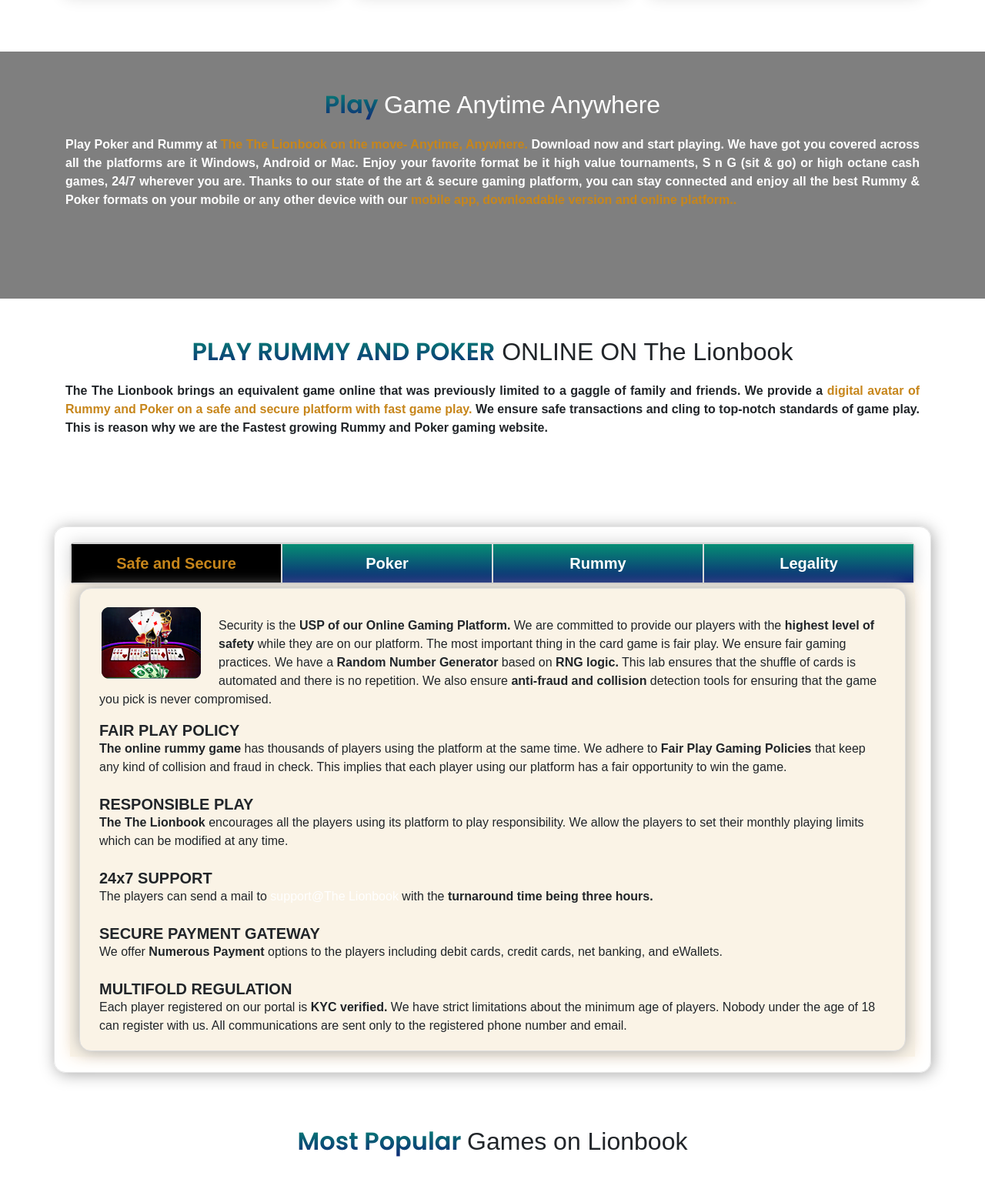
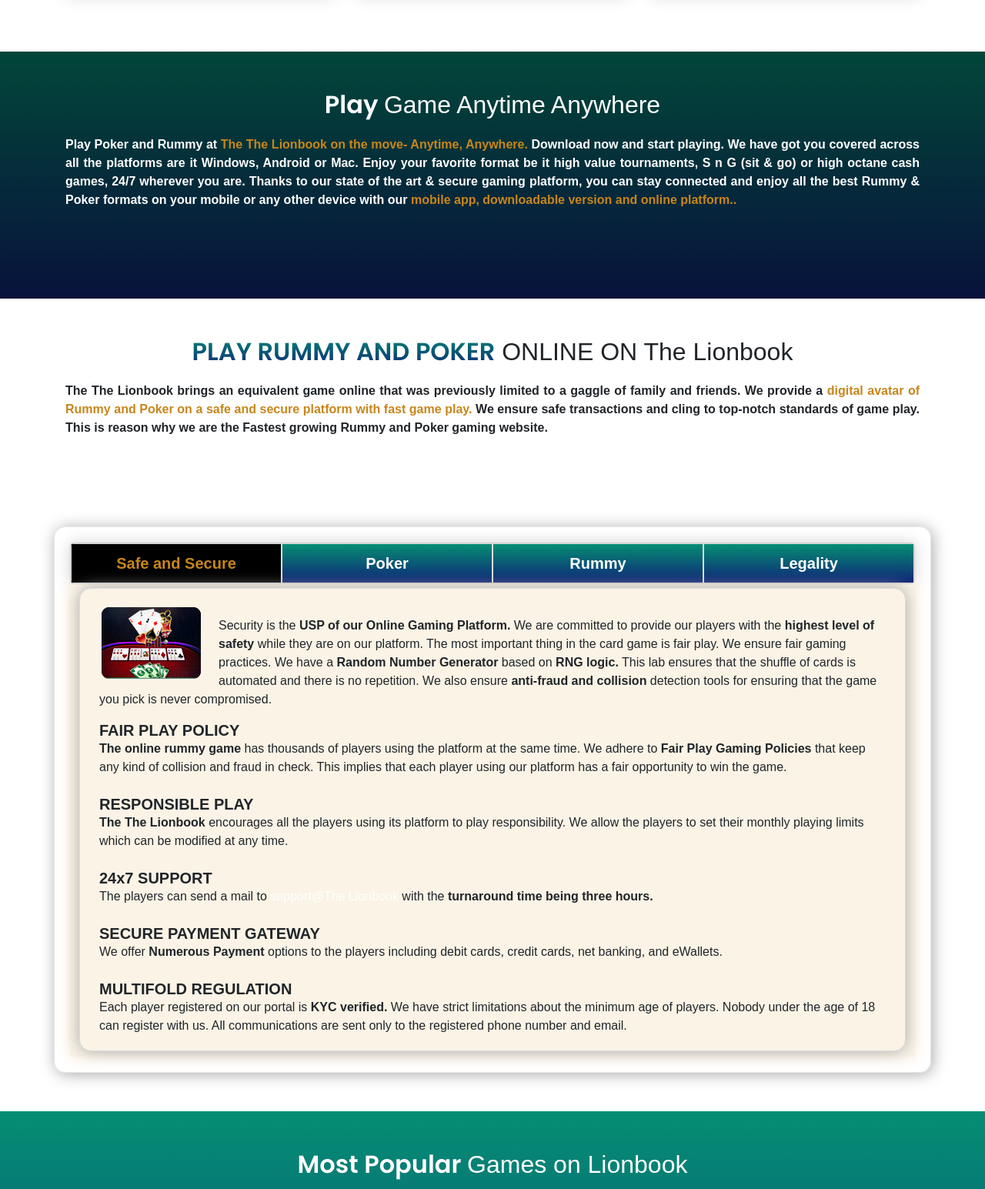
Before and after one commit to pareeklokesh/thelionbookcopy, a plain HTML site: page index.html in a window 1280 px wide. Shown: the part 1855-3400 px from the top of the page at 77% size. Drawn offline with Linux system fonts and the light colour scheme.

Commit message:
Add files via upload

```diff
--- a/index.html
+++ b/index.html
@@ -233,10 +233,10 @@
 <section class="hidden">
   <div class="rummyroom_img"></div>
 </section>
-<section class="download_platform_section" style="background-image:url(assets/img/service.jpg) ">
+<section class="download_platform_section" style="background:linear-gradient(to bottom, #058e74, #0f2477);">
   <div class="container">
     <div class="site-heading">
-      <h2 class="white"><span class="span_heading">Play </span> Game Anytime Anywhere</h2>
+      <h2 class="white"><span class="span_heading" style="color: #fff;-webkit-text-fill-color: inherit;">Play </span> Game Anytime Anywhere</h2>
       <p class="white"><strong>Play Poker and Rummy at <span style="color:#C7861B">The The Lionbook on the move- Anytime,
             Anywhere.</span> Download now and start playing. We have got you covered across
           all the platforms are it Windows, Android or Mac. Enjoy your favorite format
@@ -425,9 +425,10 @@
     </div>
   </div>
 </div>
+<section style="background: linear-gradient(to bottom, #058e74, #0f2477);padding-bottom: 10px;margin-top: 50px;">
 <div class="container">
   <div class="site-heading">
-    <h2><span class="span_heading">Most Popular </span>Games on  Lionbook</h2>
+    <h2 class="white"><span class="span_heading" style="color: #fff;-webkit-text-fill-color: inherit;">Most Popular </span>Games on  Lionbook</h2>
    <div class="row appicon" style="margin-top: 50px;">
   <div class="col-md-3">
     <div class="w-100"><img src="assets/img/rummy.jpg" class="w-100" alt="drizzle" />
@@ -477,6 +478,7 @@
   </div> -->
 </div>
 </div>
+</section>
 
 
 
```
Also changed, not shown: howtoplay.html (+0 -6 lines).
